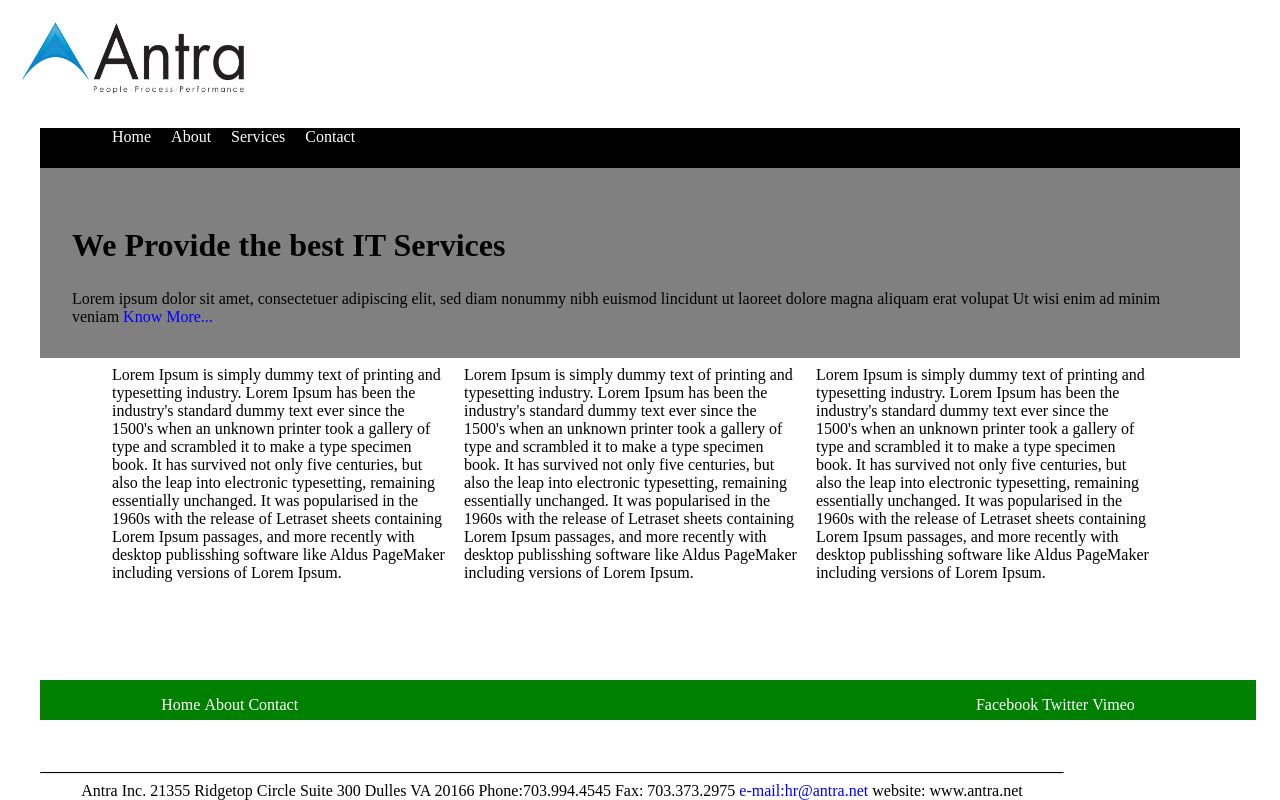
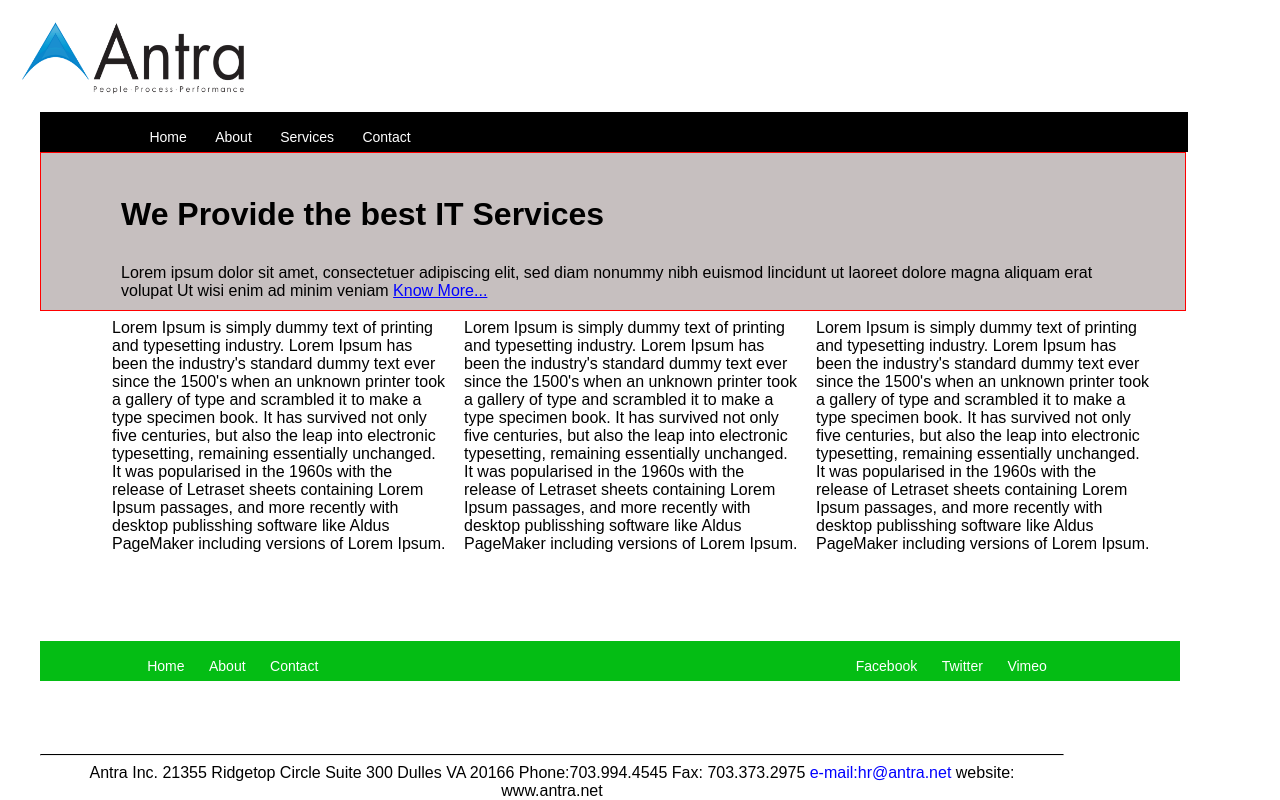
Before and after one commit to kahasim/Antra-Hw2-CSSstyling, a plain HTML site: page index.html in a window 1280 px wide. Drawn offline with Linux system fonts and the light colour scheme.

Commit message:
Add files via upload

```diff
--- a/index.html
+++ b/index.html
@@ -23,8 +23,8 @@
                 </ul>
               </div>
               <div id="subheader">
-              <h2 class = "h1">We Provide the best IT Services </h2>
-              Lorem ipsum dolor sit amet, consectetuer adipiscing elit, sed diam nonummy nibh euismod lincidunt ut laoreet dolore magna aliquam erat volupat Ut wisi enim ad minim veniam <span class = "terms">Know More...</span>
+              <h3>We Provide the best IT Services </h3>
+              Lorem ipsum dolor sit amet, consectetuer adipiscing elit, sed diam nonummy nibh euismod lincidunt ut laoreet dolore magna aliquam erat volupat Ut wisi enim ad minim veniam <span class = "terms">Know More...</span><br>
               </div>
               <div class="subheader2">
               <div class="display">
--- a/style.css
+++ b/style.css
@@ -4,7 +4,7 @@ a{
   text-decoration: none;
 }
 
-headerleft a{
+.headerleft a{
   padding: 12px 12px
 }
   .body{
@@ -12,12 +12,16 @@ headerleft a{
     margin-left:4vh;
     margin-right: 4vh;
     text-align: left;
+    font-family: Arial, Helvetica, sans-serif;
     }
 
-    h2{
+    h3{
+      position: relative;
     text-align: left;
     font-weight: bold;
-    font-size: 2em
+    top: 1px;
+    font-size: 2em;
+
     }
 
     .column{
@@ -38,49 +42,67 @@ headerleft a{
     color: blue;
    }
     .header{
+      position: relative;
       background-color: black;
       color: white;
       height: 5vh;
-      z-index: 1;
-      top: 6px;
+      z-index: 2;
+      top: 10%;
+      width: 95%
+    }
+
+    .headerleft{
+      position: absolute;
+      left: 5%
     }
 
     .headerleft li{
       display: inline;
-      padding-left: 2vh;
+      font-size: 14px;
+      padding: -2px;
     }
 
     .header{
-      padding-left: 2vh;
+      padding-left: 1vh;
     }
 
     .header2{
-      position: fixed;
+      position: relative;
       width:95%;
       bottom: 10%;
       height: 5vh;
-      background-color: green;
+      background-color: #04bd14;
       color: white
     }
 
     .header2 li{
       display: inline;
+      font-size: 14px;
     }
     .header2left{
       position: absolute;
       text-align: left;
-      padding-left: 3vh;
+      padding: 0px 6px;
       left: 8%;
     }
     .header2right{
       position: absolute;
       text-align: right;
-      padding-right: 3vh;
+      padding: 0px 32px;
       right: 8%;
+    }
+
+    .header2left a{
+      padding: 0px 10px;
+    }
+
+    .header2right a{
+      padding: 0px 10px;
     }
 
     .terms{
     color: blue;
+    text-decoration: underline;
     }
 
     div {
@@ -93,12 +115,15 @@ headerleft a{
       }
 
       #subheader{
-        background-color: gray;
-     padding: 4vh;
+        background-color: #c6bfbf;
+        border: 1px solid red;
+        padding: 10px 80px 10px;
+        width: 82%;
       }
       .subheader2{
         background-color: white;
-        box-sizing: content-boxa;
+        box-sizing: content-box;
         padding-left: 8vh;
         padding-right: 10vh;
+        padding-bottom: 10vh;
       }
```
